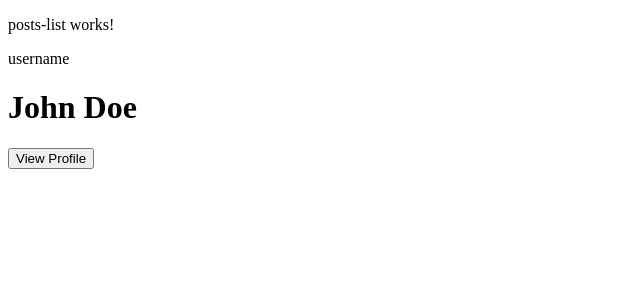
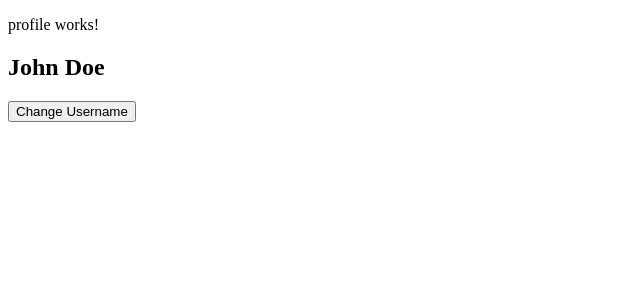
Before and after one commit to RyanTren/first-angular-app, an Angular app: page / in a window 1280 px wide. Shown: the top 300 px of the page, without its empty margins (0-640 px from the left). Built offline with nearby package versions, Linux system fonts and the light colour scheme.

Commit message:
[feat] still working on Angular LifeCycle Hooks Lesson

```diff
--- a/src/app/app.component.html
+++ b/src/app/app.component.html
@@ -263,10 +263,33 @@
   <p>Lorem, ipsum dolor sit amet consectetur adipisicing elit. Veritatis minima, natus, </p>
 </app-card> -->
 
-<app-posts-list></app-posts-list>
+<!-- <app-posts-list></app-posts-list> -->
 
-<app-card>
+<!-- <app-card>
   <span header>username</span>
   <h1 body>John Doe</h1>
   <button footer>View Profile</button>
-</app-card>
+</app-card> -->
+
+<!-- Angular LifeCycle Hooks -->
+ <!-- remderomg components programatically -->
+<!-- <app-posts-list></app-posts-list>
+<div *ngComponentOutlet="loadComponent()"></div> -->
+
+<!-- <button (click)="loadComponent()">Create Component</button>
+<button (click)="removeComponent()">Remove Component</button> -->
+
+<!-- NgOnChanges LifeCycle Hook - called everytime an input property changes -->
+ <!-- <app-profile [pUserName]="username"></app-profile>
+<button (click)="changeUser()">Change Username</button> -->
+
+
+<!-- NgOnInit Lifecycle Hook - called when component is init - good for init components, api calls, complex setups. called only once -->
+ <!-- uses OnInit angular import in component.ts file must implement OnInit for the component export method and init a ngOnInit function -->
+
+ <!-- OnInit Constructor -->
+  <!-- this is a typescript feature and not really a angular feature -->
+ <app-profile [pUserName]="username"></app-profile>
+<button (click)="changeUser()">Change Username</button>
+
+<!-- NgDoCheck | called during every change detection run | custom change detection, complex objects, performance monitoring -->
--- a/src/app/app.component.ts
+++ b/src/app/app.component.ts
@@ -1,16 +1,17 @@
-import { Component, Input, ViewChild, AfterViewInit } from '@angular/core';
+import { Component, Input, ViewChild, AfterViewInit, ViewContainerRef } from '@angular/core';
 import { RouterOutlet } from '@angular/router';
 import { AppNavbar } from "./navbar/navbar.component";
 import { HeaderComponent } from "./header/header.component";
 import { FormsModule } from '@angular/forms';
-import { NgClass, NgFor, NgIf, NgStyle, NgSwitch, NgSwitchCase, NgSwitchDefault, NgTemplateOutlet } from '@angular/common';
+import { NgClass, NgComponentOutlet, NgFor, NgIf, NgStyle, NgSwitch, NgSwitchCase, NgSwitchDefault, NgTemplateOutlet } from '@angular/common';
 import { PostsListComponent } from './posts-list/posts-list.component';
 import { CardComponent } from "./card/card.component";
+import { ProfileComponent } from './profile/profile.component';
 
 @Component({
   selector: 'app-root',
   imports: [RouterOutlet, AppNavbar, HeaderComponent, FormsModule, NgIf, NgFor, NgTemplateOutlet, NgSwitch, NgSwitchCase, NgSwitchDefault,
-    NgStyle, NgClass, PostsListComponent, CardComponent],
+    NgStyle, NgClass, PostsListComponent, CardComponent, NgComponentOutlet, ProfileComponent],
   templateUrl: './app.component.html',
   styleUrl: './app.component.css'
 })
@@ -105,24 +106,49 @@ import { CardComponent } from "./card/card.component";
 
 
 // Child to Parent Data Flow @ViewChild Lesson
-export class AppComponent implements AfterViewInit{
-  @ViewChild(PostsListComponent) childMessage: any;
-  message: string = '';
+// export class AppComponent implements AfterViewInit{
+//   @ViewChild(PostsListComponent) childMessage: any;
+//   message: string = '';
 
-  messageFromChild: string = '';
+//   messageFromChild: string = '';
 
-  constructor(){
-  console.log(this.childMessage);
+//   constructor(){
+//   console.log(this.childMessage);
+
+//   }
+
+//   ngAfterViewInit(): void {
+//     console.log(this.childMessage);
+//     this.message = this.childMessage.childMessage;
+// }
+
+//   reciveMessage(message: string){
+//     console.log(message);
+//     this.messageFromChild = message;
+//   }
+
+// }
+
+export class AppComponent{
+
+  username : string = 'John Doe';
+
+  constructor (private viewContainer: ViewContainerRef){
 
   }
 
-  ngAfterViewInit(): void {
-    console.log(this.childMessage);
-    this.message = this.childMessage.childMessage;
-}
+  loadComponent(){
+    this.viewContainer.createComponent(PostsListComponent);
+    console.log('added post lists Component');
 
-  reciveMessage(message: string){
-    console.log(message);
-    this.messageFromChild = message;
+  }
+  removeComponent(){
+    this.viewContainer.remove();
+        console.log('removed post lists Component');
+
+  }
+
+  changeUser(){
+    this.username = 'John Smith';
   }
 }
--- /dev/null
+++ b/src/app/profile/profile.component.html
@@ -0,0 +1,2 @@
+<p>profile works!</p>
+<h2>{{pUserName}}</h2>
--- /dev/null
+++ b/src/app/profile/profile.component.ts
@@ -0,0 +1,35 @@
+import { Component, DoCheck, Input, OnChanges, OnInit } from '@angular/core';
+
+
+@Component({
+  selector: 'app-profile',
+  imports: [],
+  templateUrl: './profile.component.html',
+  styleUrl: './profile.component.css'
+})
+export class ProfileComponent implements OnChanges, OnInit, DoCheck {
+
+  @Input( ) pUserName : string = '';
+
+  constructor(){
+    console.log('Constructor Method Triggered');
+    console.log(this.pUserName);
+  }
+
+  ngOnChanges() {
+    console.log('OnChanges Triggered');
+    console.log(this.pUserName);
+
+  }
+
+  ngOnInit(){
+    console.log('NgOnInit Triggered');
+    console.log(this.pUserName);
+
+  }
+
+  ngDoCheck() {
+    console.log('NgDoCheck Triggered');
+
+  }
+}
```
Also changed, not shown: src/app/profile/profile.component.css (added), 1 other file (tests, documents, lock files or other folders).
